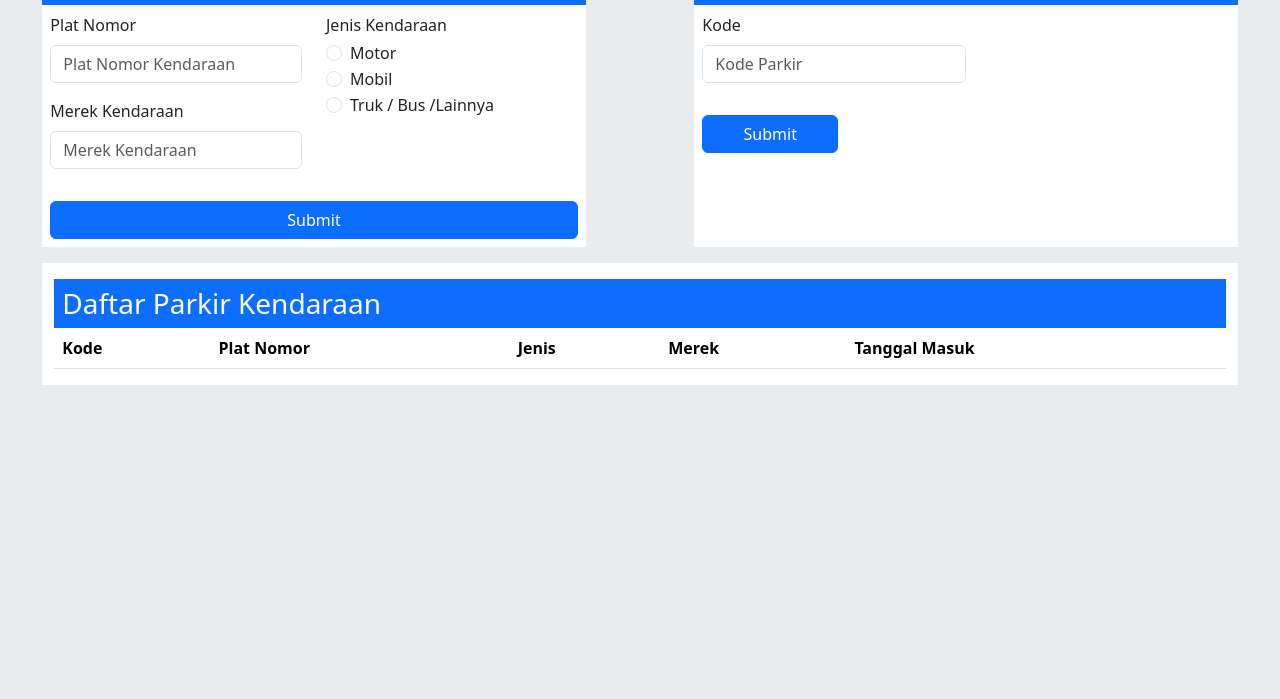
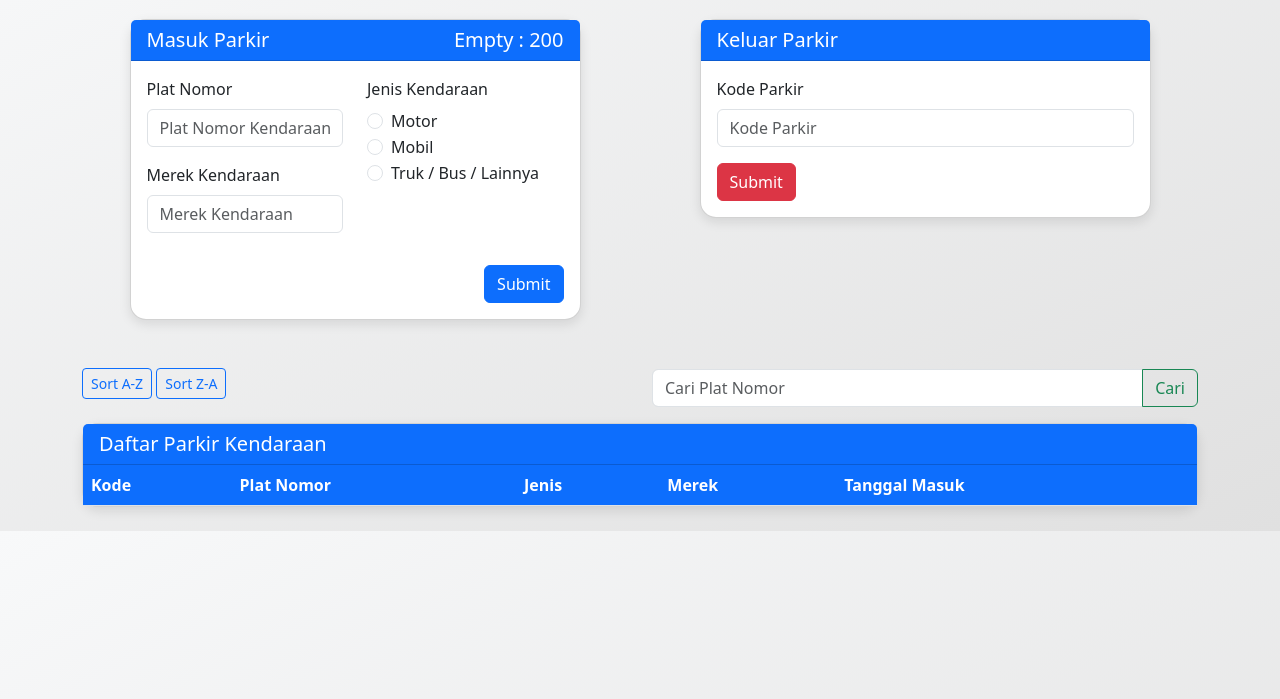
Before and after one commit to Revoluz/simple-parking-app, a website: page public/index.html in a window 1280 px wide. Shown: the part 101-800 px from the top of the page. Drawn offline with nearby package versions, Linux system fonts and the light colour scheme; no server answers.

Commit message:
jsParking

```diff
--- a/package.json
+++ b/package.json
@@ -2,6 +2,7 @@
   "dependencies": {
     "body-parser": "^2.2.0",
     "express": "^5.1.0",
+    "nodemon": "^3.1.10",
     "xlsx": "^0.18.5"
   }
 }
--- a/public/index.html
+++ b/public/index.html
@@ -1,104 +1,117 @@
-
 <!DOCTYPE html>
 <html>
 <head>
     <title>Parkir Sederhana</title>
+    <link rel="stylesheet" href="https://cdn.jsdelivr.net/npm/bootstrap@5.3.7/dist/css/bootstrap.min.css" integrity="sha384-LN+7fdVzj6u52u30Kp6M/trliBMCMKTyK833zpbD+pXdCLuTusPj697FH4R/5mcr" crossorigin="anonymous">
     <link rel="stylesheet" href="style.css">
-    <link href="https://cdn.jsdelivr.net/npm/bootstrap@5.3.7/dist/css/bootstrap.min.css" rel="stylesheet" integrity="sha384-LN+7fdVzj6u52u30Kp6M/trliBMCMKTyK833zpbD+pXdCLuTusPj697FH4R/5mcr" crossorigin="anonymous">
+</head>
+<body>
+    <div class="container py-4">
+      <h1 class="text-center mb-5">Sistem Parkir</h1>
 
-</head>
-<body class="bg-body-secondary">
-    <h1>Sistem Parkir</h1>
-    <div class=" ">
-      <div class="row justify-content-around">
-        <div class="col-5 bg-white p-0 d-flex flex-column">
-          <div class="d-flex justify-content-between bg-primary text-white p-2">
-            <h3 class="m-0">Masuk Parkir</h3>
-            <h3 class="m-0">Empty : 200</h3>
+      <div class="row g-4 justify-content-around">
+        <!-- Masuk Parkir -->
+        <div class="col-md-5">
+          <div class="card card-custom">
+            <div class="card-header bg-primary-custom text-white d-flex justify-content-between">
+              <h5 class="m-0">Masuk Parkir</h5>
+              <h5 class="m-0">Empty : 200</h5>
             </div>
-          <form action="" id="formMasuk" class="d-flex flex-column">
-            <div class="d-flex p-2">
-            <div class="w-50 ">
-              <div class="mb-3 ">
+            <div class="card-body">
+              <form id="formMasuk">
+                <div class="row">
+                  <div class="col-6">
+                    <div class="mb-3">
                       <label for="plat-nomor" class="form-label">Plat Nomor</label>
-                <input type="txt" class="form-control" id="plat-nomor" aria-describedby="plat-nomor" placeholder="Plat Nomor Kendaraan">
+                      <input type="text" class="form-control" id="plat-nomor" placeholder="Plat Nomor Kendaraan">
                     </div>
                     <div class="mb-3">
                       <label for="merek" class="form-label">Merek Kendaraan</label>
                       <input type="text" class="form-control" id="merek" placeholder="Merek Kendaraan">
                     </div>
                   </div>
-            <div class="w-50 ms-4">
-              <p for="" class="mb-1">Jenis Kendaraan</p>
+                  <div class="col-6">
+                    <label class="form-label d-block">Jenis Kendaraan</label>
                     <div class="form-check">
                       <input class="form-check-input" type="radio" name="jenisKendaraan" id="motor" value="motor">
-                <label class="form-check-label" for="motor">
-                  Motor
-                </label>
+                      <label class="form-check-label" for="motor">Motor</label>
                     </div>
                     <div class="form-check">
-                <input class="form-check-input" type="radio" name="jenisKendaraan" id="Mobil" value="mobil" >
-                <label class="form-check-label" for="Mobil">
-                  Mobil
-                </label>
+                      <input class="form-check-input" type="radio" name="jenisKendaraan" id="mobil" value="mobil">
+                      <label class="form-check-label" for="mobil">Mobil</label>
                     </div>
                     <div class="form-check">
                       <input class="form-check-input" type="radio" name="jenisKendaraan" id="lainnya" value="Truk/Bus/Lainnya">
-                <label class="form-check-label" for="lainnya">
-                  Truk / Bus /Lainnya
-                </label>
+                      <label class="form-check-label" for="lainnya">Truk / Bus / Lainnya</label>
                     </div>
                   </div>
                 </div>
-            <button type="submit" class="btn btn-primary m-2">Submit</button>
-          </form>
+                <div class="text-end">
+                  <button type="submit" class="btn btn-primary mt-3">Submit</button>
                 </div>
-        <div class="col-5 bg-white p-0 d-flex flex-column">
-          <div class="d-flex justify-content-between bg-primary text-white p-2">
-            <h3 class="m-0">Keluar Parkir</h3>
-          </div>
-          <form action="" id="formKeluar" class="d-flex flex-column h-100">
-            <div class="d-flex p-2">
-            <div class="w-50 ">
-              <div class="mb-3 ">
-                <label for="Kode" class="form-label">Kode</label>
-                <input type="txt" class="form-control" id="Kode" aria-describedby="Kode" placeholder="Kode Parkir">
-              </div>
-            </div>
-          </div>
-            <button type="submit" class="btn btn-primary m-2 w-25">Submit</button>
               </form>
             </div>
           </div>
         </div>
-    <p id="hasil">
 
-    </p>
-    <div id="data" class="row justify-content-center " >
-      <div class="col-11 bg-white">
-        <div class="d-flex justify-content-between bg-primary text-white p-2 mt-3">
-          <h3 class="m-0">Daftar Parkir Kendaraan</h3>
+        <!-- Keluar Parkir -->
+        <div class="col-md-5">
+          <div class="card card-custom">
+            <div class="card-header bg-primary-custom text-white">
+              <h5 class="m-0">Keluar Parkir</h5>
+            </div>
+            <div class="card-body">
+              <form id="formKeluar">
+                <div class="mb-3">
+                  <label for="Kode" class="form-label">Kode Parkir</label>
+                  <input type="text" class="form-control" id="Kode" placeholder="Kode Parkir">
+                </div>
+                <button type="submit" class="btn btn-danger">Submit</button>
+              </form>
+            </div>
+          </div>
+        </div>
       </div>
 
-      <table class="table  table-striped " id="tabelParkir">
+      <!-- Tombol Sort dan Cari -->
+      <div class="row mt-5 mb-3 align-items-center">
+        <div class="col-md-6 mb-2">
+          <button class="btn btn-outline-primary btn-sm" onclick="sortAZ()">Sort A-Z</button>
+          <button class="btn btn-outline-primary btn-sm" onclick="sortZA()">Sort Z-A</button>
+        </div>
+        <div class="col-md-6">
+          <div class="input-group">
+            <input id="searchInput" type="text" class="form-control" placeholder="Cari Plat Nomor">
+            <button class="btn btn-outline-success" onclick="searchData()">Cari</button>
+          </div>
+        </div>
+      </div>
+
+      <p id="hasil" class="text-center text-danger"></p>
+
+      <!-- Tabel Data Parkir -->
+      <div class="card card-custom">
+        <div class="card-header bg-primary-custom text-white">
+          <h5 class="m-0">Daftar Parkir Kendaraan</h5>
+        </div>
+        <div class="card-body p-0">
+          <table class="table table-hover m-0" id="tabelParkir">
             <thead>
               <tr>
-              <th >Kode</th>
-              <th >Plat Nomor</th>
-              <th >Jenis</th>
-              <th >Merek</th>
-              <th >Tanggal Masuk</th>
+                <th>Kode</th>
+                <th>Plat Nomor</th>
+                <th>Jenis</th>
+                <th>Merek</th>
+                <th>Tanggal Masuk</th>
               </tr>
             </thead>
-        <tbody>
-
-        </tbody>
+            <tbody></tbody>
           </table>
         </div>
+      </div>
+    </div>
 
-    </div>
     <script src="script.js"></script>
     <script src="https://cdn.jsdelivr.net/npm/bootstrap@5.3.7/dist/js/bootstrap.bundle.min.js" integrity="sha384-ndDqU0Gzau9qJ1lfW4pNLlhNTkCfHzAVBReH9diLvGRem5+R9g2FzA8ZGN954O5Q" crossorigin="anonymous"></script>
-
 </body>
 </html>
--- a/public/script.js
+++ b/public/script.js
@@ -1,18 +1,16 @@
-document
-  .getElementById("formMasuk")
-  .addEventListener("submit", async function (e) {
+let currentData = [];
+
+// Form Masuk
+document.getElementById("formMasuk").addEventListener("submit", async function (e) {
   e.preventDefault();
   const plat = document.getElementById("plat-nomor").value;
   const merek = document.getElementById("merek").value;
-    const jenisRadio = document.querySelector(
-      'input[name="jenisKendaraan"]:checked'
-    );
+  const jenisRadio = document.querySelector('input[name="jenisKendaraan"]:checked');
 
-    if (!plat || !merek) {
-      alert("Plat nomor dan merek kendaraan wajib diisi.");
+  if (!plat || !merek || !jenisRadio) {
+    alert("Plat nomor, merek, dan jenis kendaraan wajib diisi.");
     return;
   }
-
 
   const jenis = jenisRadio.value;
   const res = await fetch("/formMasuk", {
@@ -22,14 +20,15 @@ document
   });
 
   const data = await res.json();
-    document.getElementById("hasil").textContent =
-      data.message ;
+  document.getElementById("hasil").textContent = data.message;
   loadData();
 });
-  document.getElementById("formKeluar").addEventListener("submit",async function (e){
+
+// Form Keluar
+document.getElementById("formKeluar").addEventListener("submit", async function (e) {
   e.preventDefault();
   const kodeParkir = document.getElementById("Kode").value;
-    if(!kodeParkir){
+  if (!kodeParkir) {
     alert("Kode parkir wajib diisi.");
     return;
   }
@@ -41,15 +40,84 @@ document
   const data = await res.json();
   document.getElementById("hasil").textContent = data.message;
   loadData();
-  })
+});
+
+// Load Data
 async function loadData() {
   const res = await fetch("/data");
   const data = await res.json();
+  currentData = data;
+  tampilkanData(currentData);
+}
 
+loadData();
+
+// Uppercase manual
+function toUpperManual(str) {
+  let result = "";
+  for (let i = 0; i < str.length; i++) {
+    let code = str.charCodeAt(i);
+    // convert to UpperCase ASCII besar = kecil - 32
+    if (code >= 97 && code <= 122) {
+      result += String.fromCharCode(code - 32);
+    } else {
+      result += str[i];
+    }
+  }
+  return result;
+}
+
+// Bubble Sort A-Z
+function sortAZ() {
+  const adaData = currentData.filter(item => item["Plat"] && item["Plat"].trim() !== "");
+  const kosong = currentData.filter(item => !item["Plat"] || item["Plat"].trim() === "");
+
+  for (let i = 0; i < adaData.length - 1; i++) {
+    for (let j = 0; j < adaData.length - i - 1; j++) {
+      let a = toUpperManual(adaData[j]["Plat"]);
+      let b = toUpperManual(adaData[j + 1]["Plat"]);
+      if (a > b) {
+        let temp = adaData[j];
+        adaData[j] = adaData[j + 1];
+        adaData[j + 1] = temp;
+      }
+    }
+  }
+
+  currentData = adaData.concat(kosong); // gabungkan data isi + kosong concat = gabung array
+  tampilkanData(currentData);
+}
+
+// Bubble Sort Z-A
+function sortZA() {
+  // filter apakah plat ada?
+  // trim = delete spasi
+  // ex {"Plat : "  "}  = > {"Plat" : ""}
+  const adaData = currentData.filter(item => item["Plat"] && item["Plat"].trim() !== ""); // cek plat tidak kosong
+  const kosong = currentData.filter(item => !item["Plat"] || item["Plat"].trim() === "");
+
+  for (let i = 0; i < adaData.length - 1; i++) {
+    for (let j = 0; j < adaData.length - i - 1; j++) {
+      let a = toUpperManual(adaData[j]["Plat"]);
+      let b = toUpperManual(adaData[j + 1]["Plat"]);
+      if (a < b) {
+        let temp = adaData[j];
+        adaData[j] = adaData[j + 1];
+        adaData[j + 1] = temp;
+      }
+    }
+  }
+
+  currentData = adaData.concat(kosong); // gabungkan data isi + kosong
+  tampilkanData(currentData);
+}
+
+
+// Tampilkan tabel
+function tampilkanData(dataArray) {
   const tbody = document.querySelector("#tabelParkir tbody");
   tbody.innerHTML = "";
-
-    data.forEach((row) => {
+  dataArray.forEach((row) => {
     const tr = document.createElement("tr");
     Object.values(row).forEach((val) => {
       const td = document.createElement("td");
@@ -59,4 +127,54 @@ document
     tbody.appendChild(tr);
   });
 }
-  loadData();
+
+// Binary Search
+function searchData() {
+  const keyword = toUpperManual(document.getElementById("searchInput").value.trim());
+  if (!keyword) {
+    alert("Masukkan plat nomor yang dicari.");
+    return;
+  }
+
+  // Ambil hanya data yang tidak kosong
+  const dataValid = currentData.filter(item => item["Plat"] && item["Plat"].trim() !== "");
+
+  // Sorting A-Z (Bubble Sort)
+  for (let i = 0; i < dataValid.length - 1; i++) {
+    for (let j = 0; j < dataValid.length - i - 1; j++) {
+      let a = toUpperManual(dataValid[j]["Plat"]);
+      let b = toUpperManual(dataValid[j + 1]["Plat"]);
+      if (a > b) {
+        let temp = dataValid[j];
+        dataValid[j] = dataValid[j + 1];
+        dataValid[j + 1] = temp;
+      }
+    }
+  }
+
+  // Binary Search
+  let low = 0;
+  let high = dataValid.length - 1;
+  let found = false;
+
+  while (low <= high) {
+    let mid = Math.floor((low + high) / 2);
+    let midVal = toUpperManual(dataValid[mid]["Plat"]);
+
+    if (midVal === keyword) {
+      tampilkanData([dataValid[mid]]);
+      document.getElementById("hasil").textContent = "";
+      found = true;
+      break;
+    } else if (midVal < keyword) {
+      low = mid + 1;
+    } else {
+      high = mid - 1;
+    }
+  }
+
+  if (!found) {
+    document.getElementById("hasil").textContent = "Data tidak ditemukan.";
+    tampilkanData([]);
+  }
+}
--- a/public/style.css
+++ b/public/style.css
@@ -0,0 +1,19 @@
+/* style.css */
+body {
+  background: linear-gradient(to bottom right, #f8f9fa, #e0e0e0);
+}
+h1 {
+  color: #0d6efd;
+  font-weight: bold;
+}
+.card-custom {
+  border-radius: 1rem;
+  box-shadow: 0 4px 12px rgba(0, 0, 0, 0.1);
+}
+.bg-primary-custom {
+  background-color: #0d6efd;
+}
+.table th {
+  background-color: #0d6efd;
+  color: white;
+}
```
Also changed, not shown: 2 other files. Lines whose indentation alone changed are shown as unchanged.
